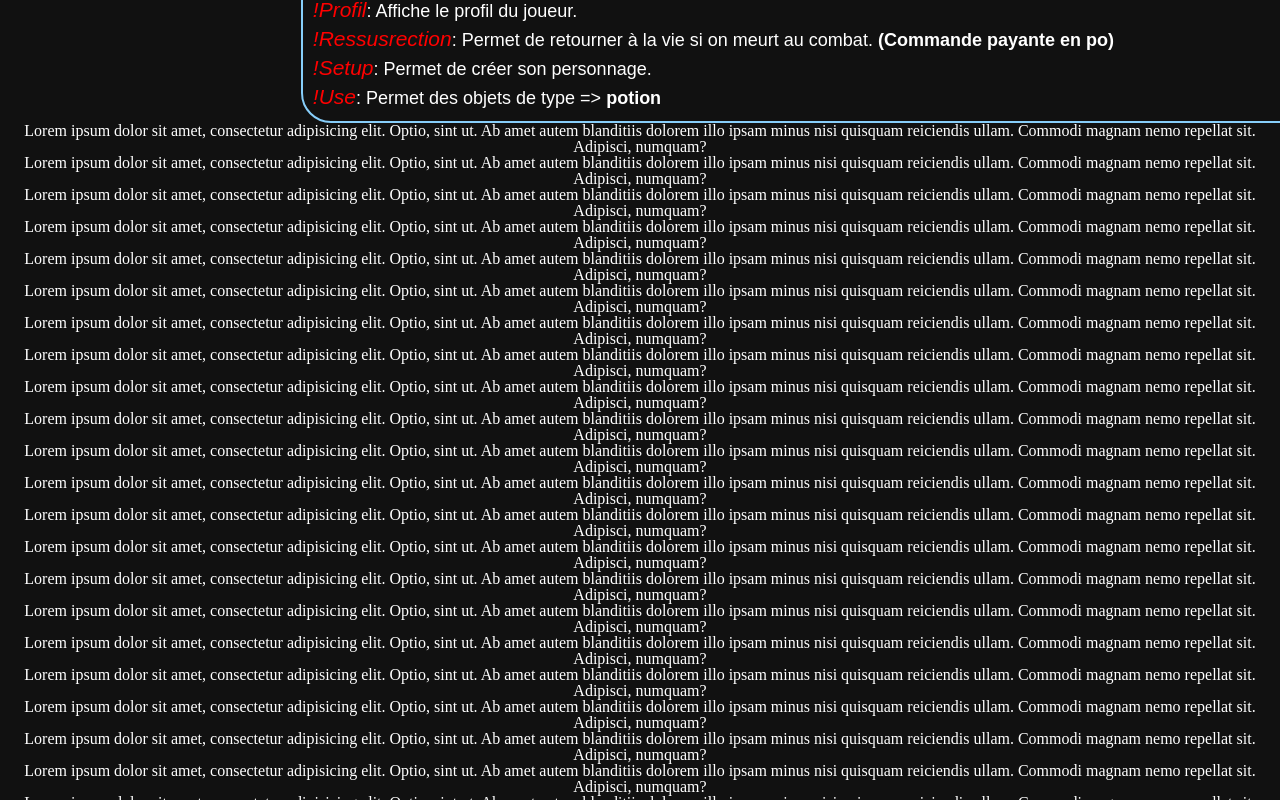
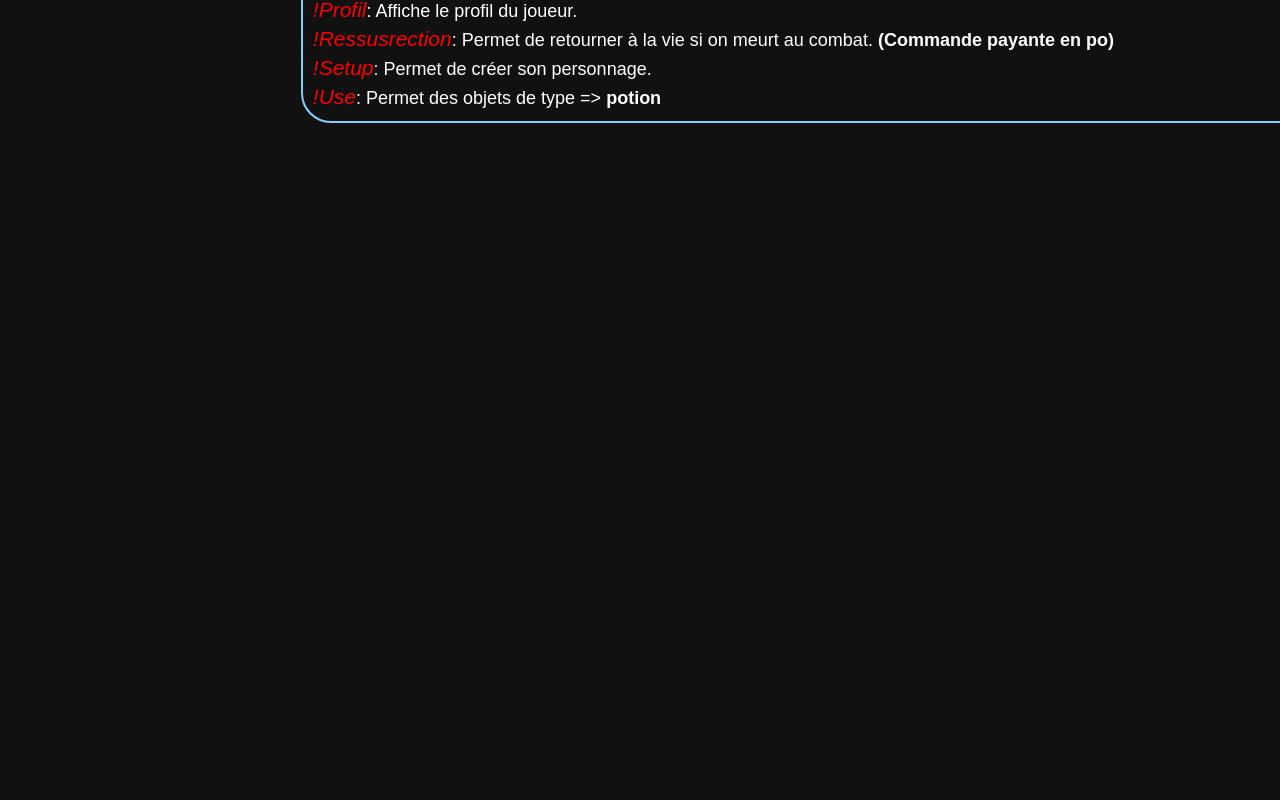
Before and after one commit to Kae-Tempest/Tempests-Familly, a Vue app: page / in a window 1280 px wide. Shown: the part 1780-2580 px from the top of the page. After the commit the page ends 1903 px from the top, so only its background shows below. Built offline with nearby package versions, Linux system fonts and the light colour scheme.

Commit message:
Beginning project !

```diff
--- a/src/App.vue
+++ b/src/App.vue
@@ -11,7 +11,6 @@
     <h1 class="doc">Documentation</h1>
     <documentation/>
     <div id="folio"></div>
-    <blabla/>
   </div>
 </template>
 
@@ -21,7 +20,6 @@ import titre from '@/components/titre.vue';
 import discord from '@/components/discord';
 import news from '@/components/news';
 import documentation from "@/components/documentation";
-import blabla from "@/components/blabla"
 
 export default {
   name: 'App',
@@ -31,7 +29,6 @@ export default {
     discord,
     news,
     documentation,
-    blabla
   }
 }
 </script>
```
Also changed, not shown: 1 other file (tests, documents, lock files or other folders).
